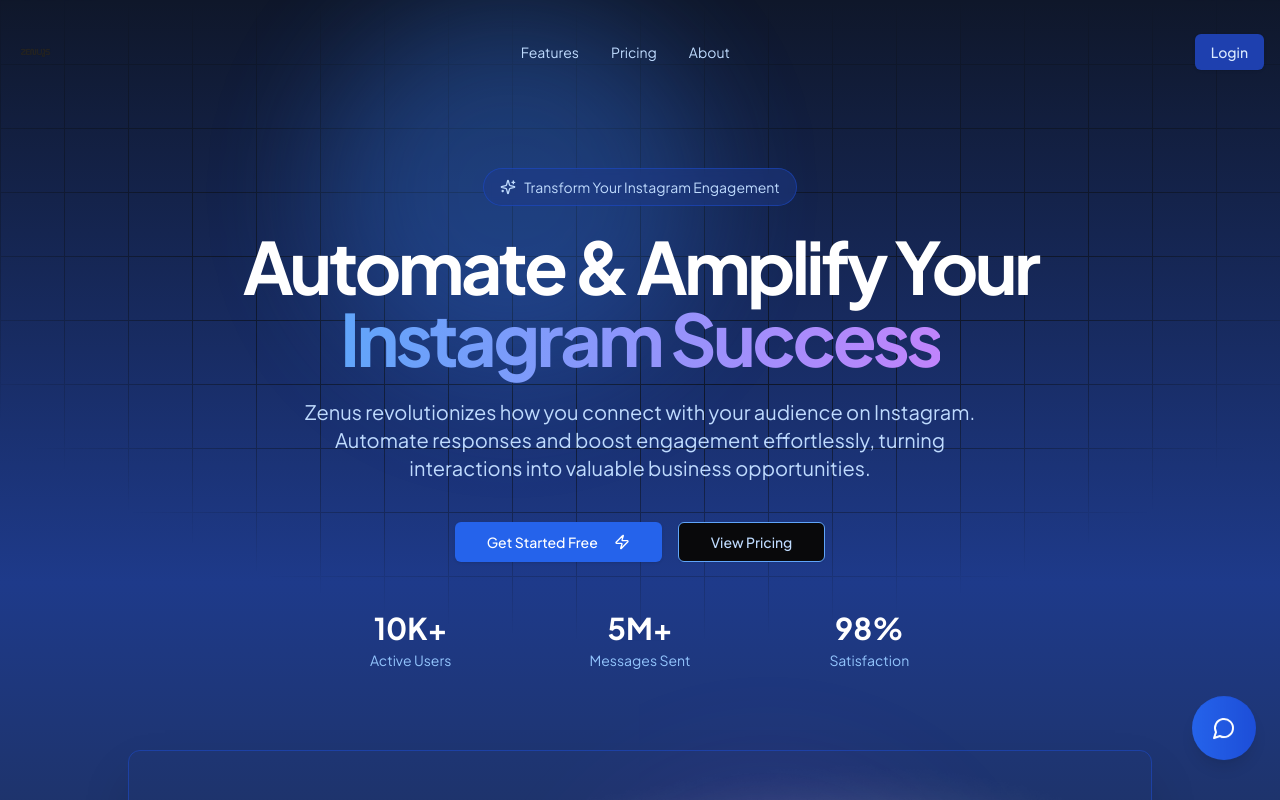
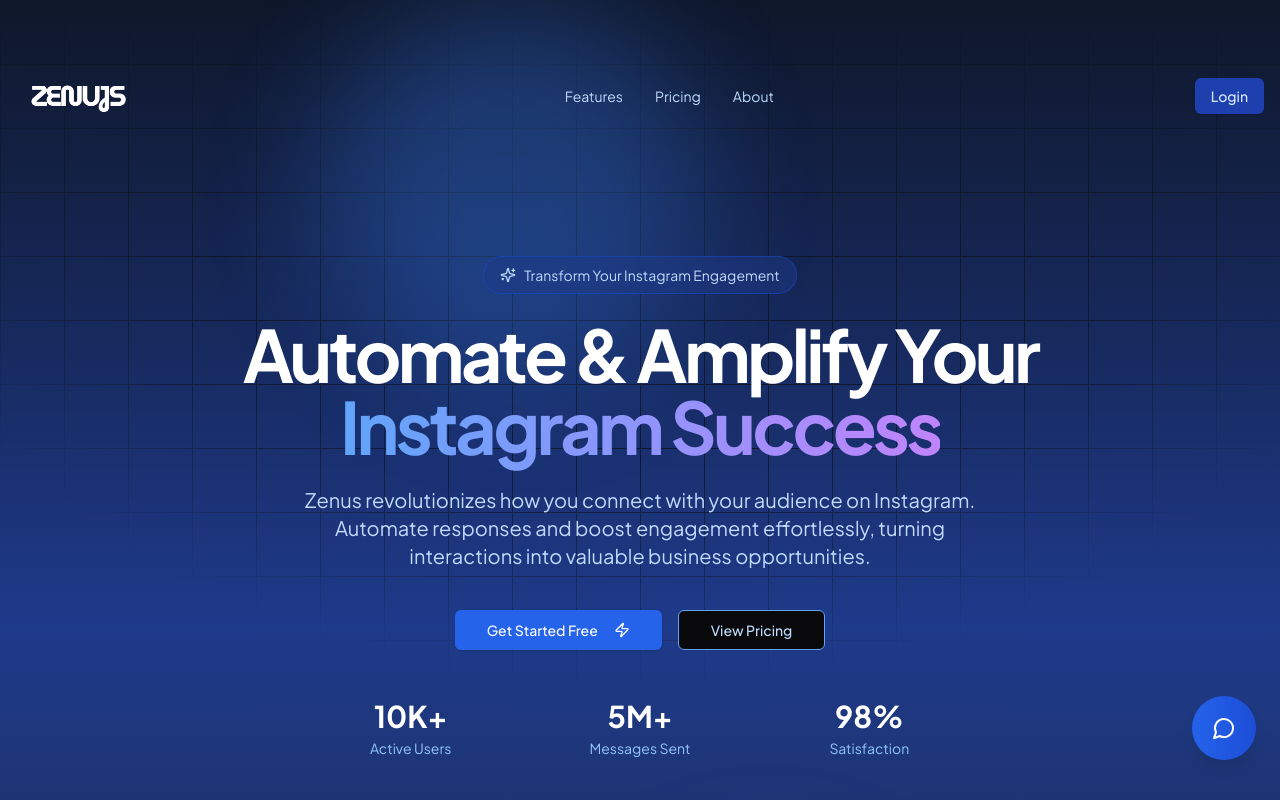
Before and after one commit to KairoNX/controller, a Next.js app: page / in a window 1280 px wide. Shown: the top 800 px of the page. Built offline with nearby package versions, Linux system fonts and the light colour scheme.

Commit message:
Update logo size to 24/32 and make it white

```diff
--- a/src/svgs/logo-small.tsx
+++ b/src/svgs/logo-small.tsx
@@ -2,13 +2,13 @@
 
 export const LogoSmall = () => {
   return (
-    <div className="h-10 w-auto">
+    <div className="h-24 w-auto md:h-32">
       <Image
         src="/zenus-logo-full.png"
         alt="Zenus"
-        width={120}
-        height={40}
-        className="h-full w-auto object-contain"
+        width={300}
+        height={96}
+        className="h-full w-auto object-contain brightness-0 invert"
         priority
       />
     </div>
```
